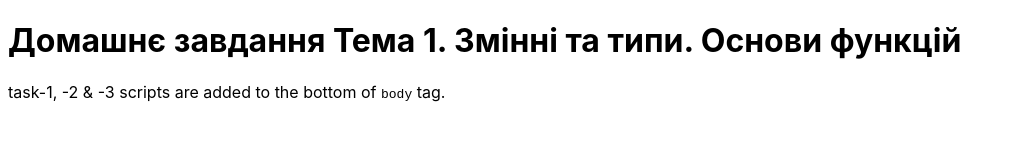
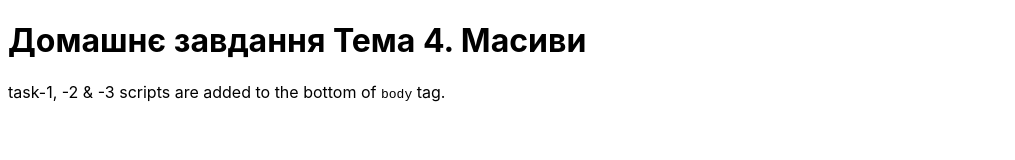
Before and after one commit to bezvoshchuk/goit-js-hw-03, a plain HTML site: page index.html in a window 1280 px wide. Shown: the whole page, without its empty margins (0-1015 px from the left). Drawn offline with Linux system fonts and the light colour scheme.

Commit message:
Update heading

```diff
--- a/index.html
+++ b/index.html
@@ -13,7 +13,7 @@
     </style>
   </head>
   <body>
-    <h1>Домашнє завдання Тема 1. Змінні та типи. Основи функцій</h1>
+    <h1>Домашнє завдання Тема 4. Масиви</h1>
     <p>task-1, -2 & -3 scripts are added to the bottom of <code>body</code> tag.</p>
     <script type="module" src="./js/task-1.js"></script>
     <script type="module" src="./js/task-2.js"></script>
```
